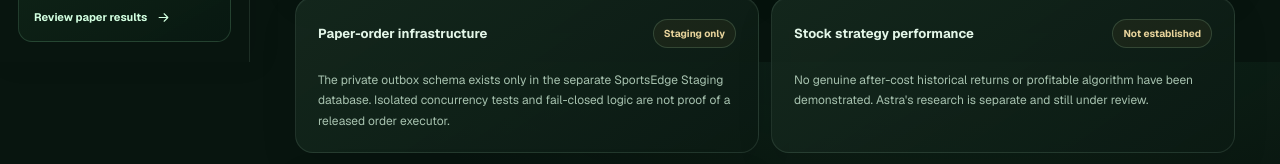
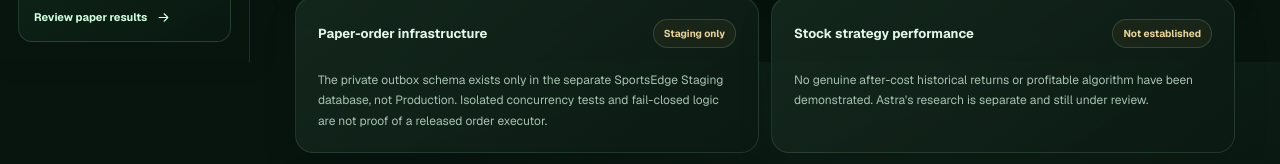
Before and after one commit to ang87505-crypto/SportsEdge, a Next.js app: page /testing in a window 1280 px wide. Shown: the part 738-902 px from the top of the page. Built offline with nearby package versions, Linux system fonts and the light colour scheme.

Commit message:
docs(qa): explicitly distinguish deployed staging records from Production database

```diff
--- a/src/app/testing/page.tsx
+++ b/src/app/testing/page.tsx
@@ -9,7 +9,7 @@ export const metadata={
 const tracks=[
  {title:'Navigation and usability',status:'Inspectable',text:'Home, Stocks, Sports, paper ledger, Progress and Guide can be reviewed. Mobile and desktop browser smoke runs in CI.'},
  {title:'Private Alpaca PAPER account',status:'Preview review',text:'Owner key and read-only broker viewer belong to protected Preview; available only after owner authentication. Never paste account credentials into a public page.'},
- {title:'Paper-order infrastructure',status:'Staging only',text:'The private outbox schema exists only in the separate SportsEdge Staging database. Isolated concurrency tests and fail-closed logic are not proof of a released order executor.'},
+ {title:'Paper-order infrastructure',status:'Staging only',text:'The private outbox schema exists only in the separate SportsEdge Staging database, not Production. Isolated concurrency tests and fail-closed logic are not proof of a released order executor.'},
  {title:'Stock strategy performance',status:'Not established',text:'No genuine after-cost historical returns or profitable algorithm have been demonstrated. Astra\'s research is separate and still under review.'},
  {title:'Scheduled or real-money orders',status:'Off',text:'No stock paper orders, sportsbook wagers, recurring broker worker, or live-money execution are authorized through SportsEdge.'}
 ];
```
